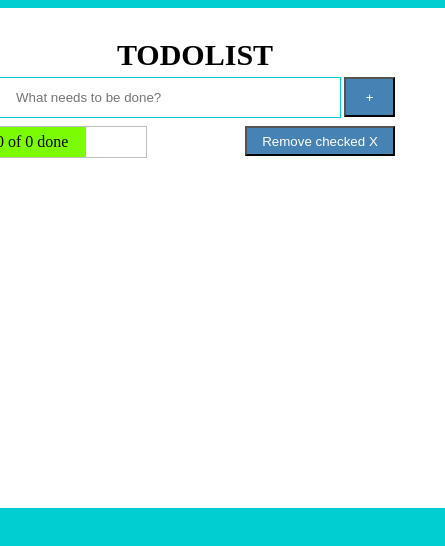
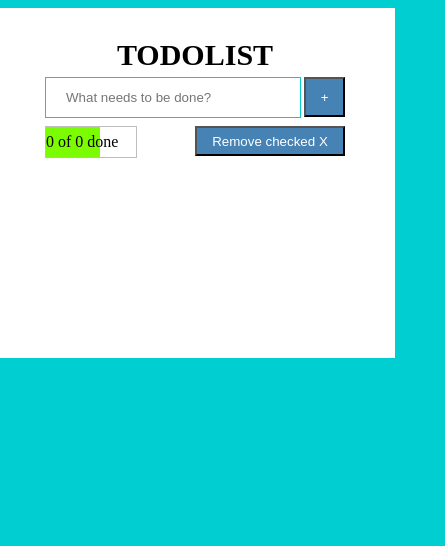
Before and after one commit to Arevik-Hayrapetyan/vue-todoList, a Vue app: page / in a window 390 px wide. Shown: the top 546 px of the page, 445 px wide, since content can reach past the window. Built offline with nearby package versions, Linux system fonts and the light colour scheme.

Commit message:
fix: Fixed medias

```diff
--- a/src/components/List.vue
+++ b/src/components/List.vue
@@ -219,7 +219,15 @@ h3 {
 }
 @media (max-width: 400px) {
   .input-cnt {
-    width: 400px;
+    width: 300px;
+  }
+  .container {
+    width: 350px;
+    height: 350px;
+  }
+  .listdone-info {
+    height: 30px;
+    width: 90px;
   }
 }
 </style>
```
